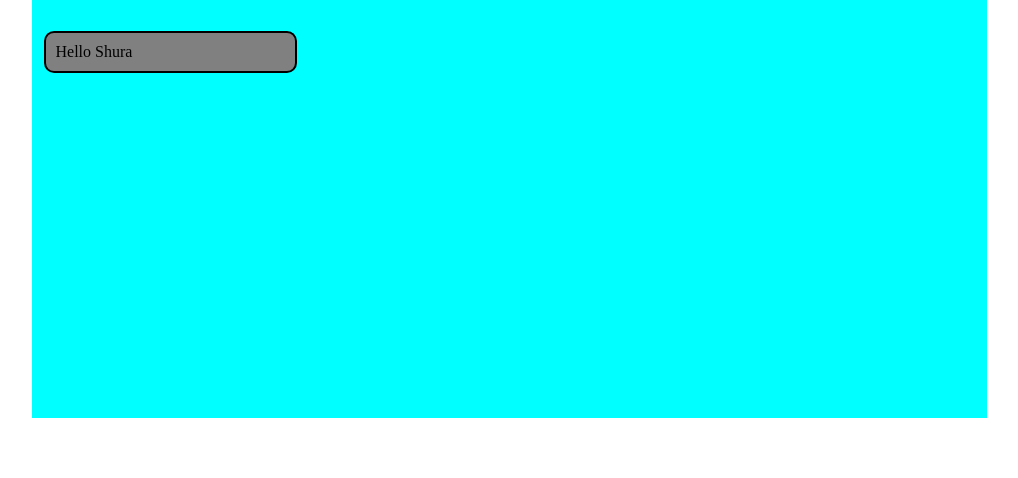
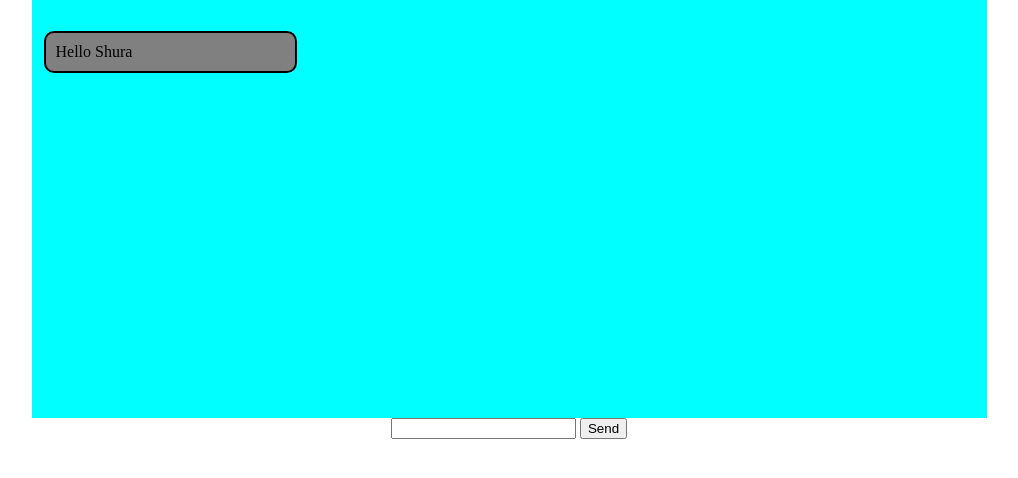
Before and after one commit to akshitchowdhury/go-chat, a plain HTML site: page index.html in a window 1280 px wide. Shown: the part 222-700 px from the top of the page, without its empty margins (131-1149 px from the left). Drawn offline with Linux system fonts and the light colour scheme.

Commit message:
6th commit

```diff
--- a/index.html
+++ b/index.html
@@ -15,5 +15,11 @@
         <div class="message right">Hello DevA</div>
         <div class="message left">Hello Shura</div>
     </div>
+    <div class="send">
+        <form action="#" id="send-container">
+            <input type="text" name="messageImp" id="messageImp">
+           <button class="btn" type="submit">Send</button>
+        </form>
+    </div>
 </body>
 </html>
--- a/style.css
+++ b/style.css
@@ -30,3 +30,12 @@
     clear: both;
 
 }
+
+#send-container{
+    display: block;
+    margin: auto;
+    text-align: center;
+    max-width: 985px;
+    width: 100%;
+
+}
```
